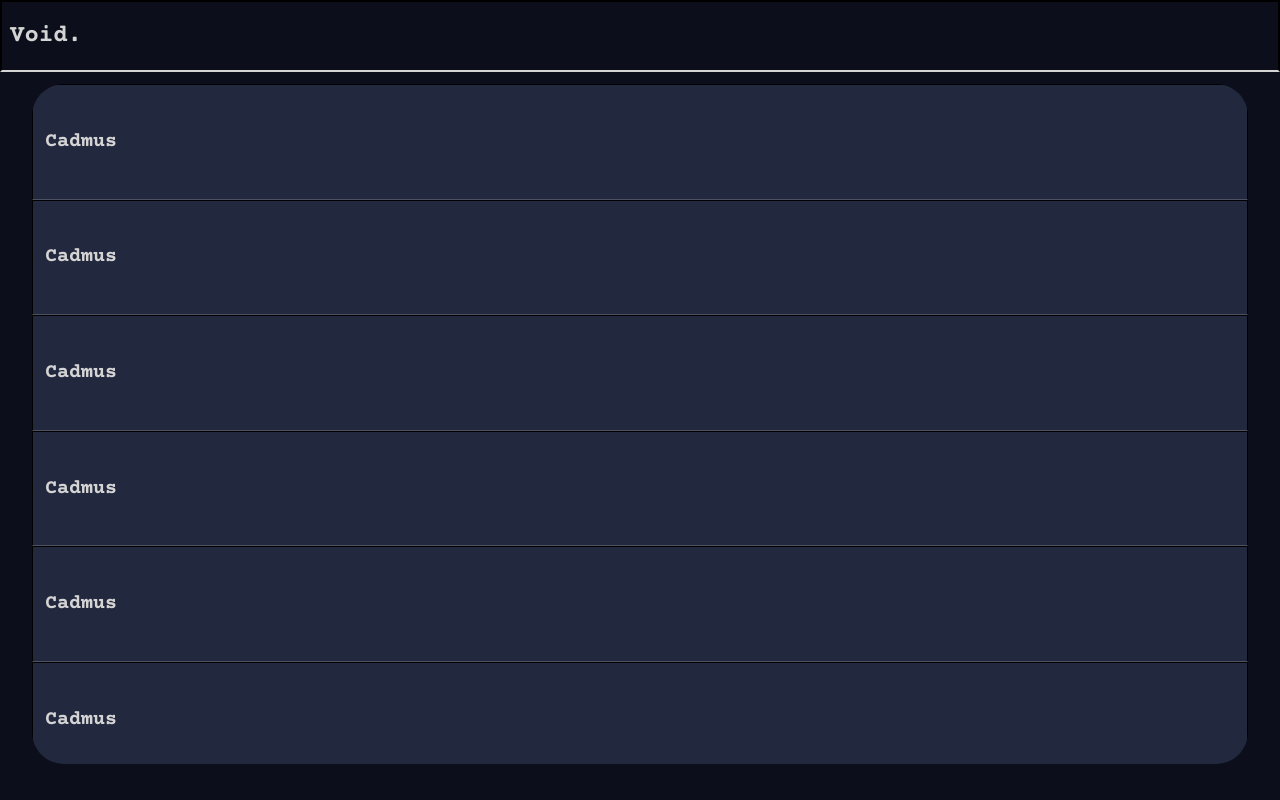
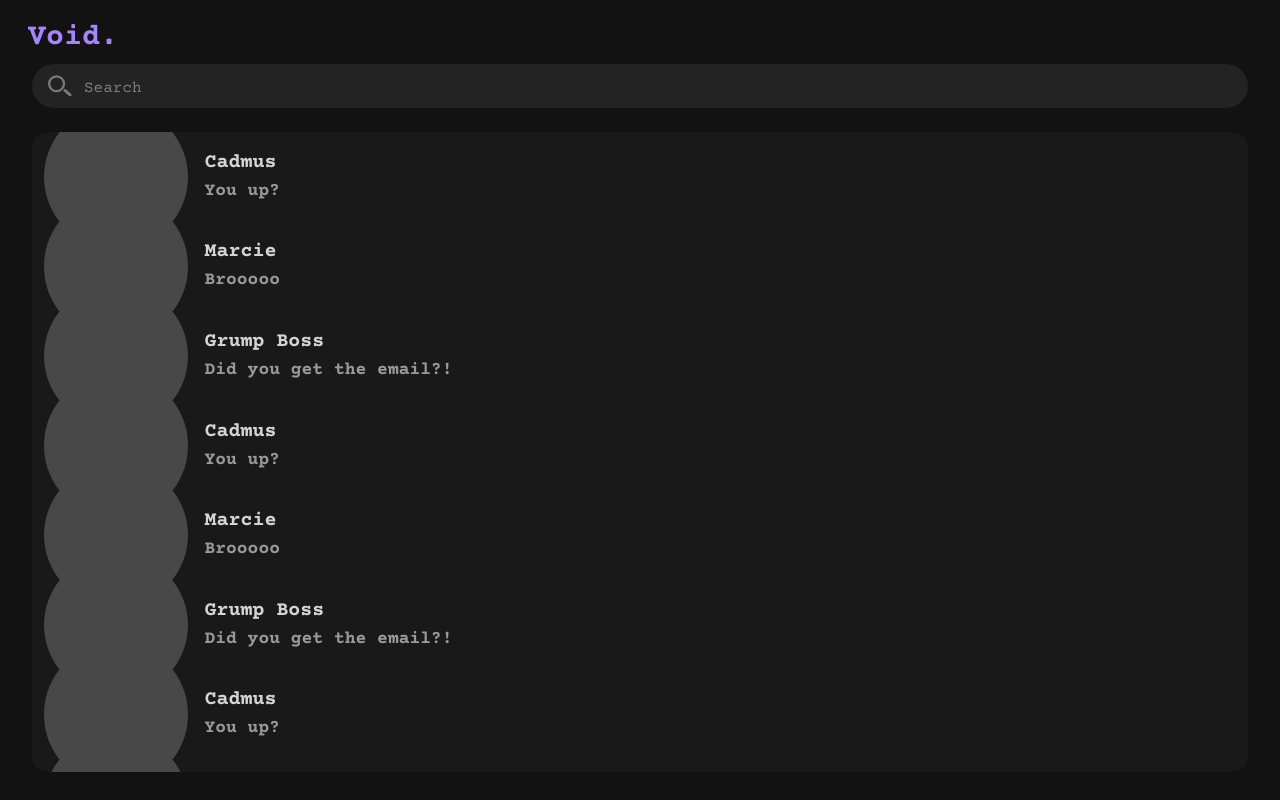
Before and after one commit to CadmusKei/void, a Next.js app: page /Chats in a window 1280 px wide. Built offline with nearby package versions, Linux system fonts and the light colour scheme.

Commit message:
Refactor UI components for improved styling and functionality; update ChatCard to display last messages, enhance Button with click handling, and adjust layout colors across the app.

```diff
--- a/app/Chats/page.js
+++ b/app/Chats/page.js
@@ -11,19 +11,18 @@ import ChatCard from "../Components/ChatCard";
 export default function Home() {
   return (
 
-    <div className="flex flex-col items-center w-full h-screen bg-[#0c0f1b]">
+    <div className="flex flex-col items-center w-full h-screen bg-[#121212]">
         <ChatNav/>
-        <div className="flex flex-col items-center bg-red-500 w-[95%] h-[85%] rounded-4xl mt-3 overflow-scroll">
-          <ChatCard Voidling="Cadmus"/>
-          <ChatCard Voidling="Cadmus"/>
-          <ChatCard Voidling="Cadmus"/>
-          <ChatCard Voidling="Cadmus"/>
-          <ChatCard Voidling="Cadmus"/>
-          <ChatCard Voidling="Cadmus"/>
-          <ChatCard Voidling="Cadmus"/>
-          <ChatCard Voidling="Cadmus"/>
-          <ChatCard Voidling="Cadmus"/>
-          <ChatCard Voidling="Cadmus"/>
+        <div className="flex flex-col items-center bg-[#232323] w-[95%] h-[80%] rounded-2xl mt-1 overflow-scroll">
+          <ChatCard Voidling="Cadmus" lastMessage="You up?"/>
+          <ChatCard Voidling="Marcie" lastMessage="Brooooo"/>
+          <ChatCard Voidling="Grump Boss" lastMessage="Did you get the email?!"/>
+          <ChatCard Voidling="Cadmus" lastMessage="You up?"/>
+          <ChatCard Voidling="Marcie" lastMessage="Brooooo"/>
+          <ChatCard Voidling="Grump Boss" lastMessage="Did you get the email?!"/>
+          <ChatCard Voidling="Cadmus" lastMessage="You up?"/>
+          <ChatCard Voidling="Marcie" lastMessage="Brooooo"/>
+          <ChatCard Voidling="Grump Boss" lastMessage="Did you get the email?!"/>
 
 
         </div>
--- a/app/Components/Button.js
+++ b/app/Components/Button.js
@@ -1,9 +1,15 @@
 
-function Button({label, id, className}){
+function Button({label, id, className, onClick}){
     return (
-        <div className="w-[80%] h-[8%]">
-            <button id={id} className={`flex items-center justify-center hover:bg-violet-700 active:bg-violet-900
-            w-full font-bold text-xl h-full bg-violet-800  text-primary rounded-md`}>{label}</button>
+        <div className="group relative w-[80%] h-[8%]">
+
+            <div className="absolute inset-0 group-hover:opacity-100 opacity-50 transition
+             bg-violet-600 blur-sm "></div>
+
+            <button onClick={onClick} id={id} className={` relative flex items-center justify-center
+            w-full font-bold text-xl h-full bg-[#202020] active:bg-[#353535] border-violet-400 border-2
+            text-primary rounded-md text-shadow-md text-shadow-[#ffffff35]`}>{label}</button>
+
         </div>
     );
 }
--- a/app/Components/ChatCard.js
+++ b/app/Components/ChatCard.js
@@ -1,11 +1,16 @@
+import Profile from "./Profile";
 import Text from "./Text";
 
-export default function ChatCard({Voidling}) {
+export default function ChatCard({Voidling, profileImage, lastMessage}) {
   return (
 
-    <div className="flex items-center w-full min-h-[17%] bg-[#22283e] border
-    border-b-[#d3d3d33e] p-3 ">
-            <Text>{Voidling}</Text>
+    <div className="flex items-center w-full min-h-[14%] bg-[#191919] border-[#191919]  p-3 space-x-4 ">
+      <Profile/>
+      <div className="flex flex-col justify-center h-full w-full">
+        <Text className="font-bold">{Voidling}</Text>
+        <p className={`text-[#999999] font-courier text-lg font-bold`}>{lastMessage}</p>
+      </div>
+
     </div>
 
   );
--- a/app/Components/ChatNav.js
+++ b/app/Components/ChatNav.js
@@ -1,12 +1,25 @@
 import Title from "./Title";
+
 
 
 export default function ChatNav() {
   return (
 
-    <div className="flex items-center w-full h-[9%] bg-[#0c0f1b] border-2
-    border-b-neutral-300">
-            <Title className="p-2 text-2xl">Void.</Title>
+    <div className="relative flex flex-col justify-center w-full h-[16%] bg-[#121212]">
+
+            <Title className="pl-7 pb-2 text-3xl text-violet-400">Void.</Title>
+            <div className="flex items-center bg-[#232323] h-[35%] w-[95%] mx-auto px-4 rounded-full">
+              <img
+                src="/svgs/Search.svg"
+                alt="Search"
+                className="w-6 h-6"
+                />
+                <input
+                  type="text"
+                  placeholder="Search"
+                  className="text-courier pt-1 w-full h-full pl-3 text-primary outline-none"
+                />
+            </div>
 
     </div>
 
--- a/app/Components/Profile.js
+++ b/app/Components/Profile.js
@@ -3,9 +3,8 @@
 export default function Profile(id) {
   return (
 
-    <div className="flex items-center w-full h-30 bg-[#22283e] border
-    border-[#d3d3d33e] p-3 ">
-            <Text>{Voidling}</Text>
+    <div className="flex items-center justify-center aspect-square w-[14%] rounded-full bg-[#484848] ">
+
     </div>
 
   );
--- a/app/Signup/page.js
+++ b/app/Signup/page.js
@@ -9,8 +9,8 @@ import Link from "../Components/Link";
 export default function Home() {
   return (
 
-    <div className="flex flex-col items-center justify-center w-full h-screen space-y-5 bg-[#0c0f1b]">
-      <Title className="mb-12">Welcome to the Void.</Title>
+    <div className="flex flex-col items-center justify-center w-full h-screen space-y-5 bg-[#121212]">
+      <Title className="mb-12 text-3xl font-bold">Welcome to the Void.</Title>
       <Input id="username" label="Username:"/>
       <Password id="password" label="Password:"/>
       <Password id="confirm" label="Confirm Password:"/>
--- a/app/layout.js
+++ b/app/layout.js
@@ -2,10 +2,13 @@
 import { Courier_Prime } from "next/font/google";
 import "./globals.css";
 
+export const metadata = {
+  title: "Void"
+};
 
-export const metadata = {
-  title: "voidler",
-  description: "Generated by create next app",
+export const viewport = {
+  themeColor: "#0c0f1b",
+  colorScheme: "dark",
 };
 
 const courier = Courier_Prime({
--- a/app/page.js
+++ b/app/page.js
@@ -9,7 +9,7 @@ import Link from "./Components/Link";
 export default function Home() {
   return (
 
-    <div className="flex flex-col items-center justify-center w-full h-screen space-y-5 bg-[#0c0f1b]">
+    <div className="flex flex-col items-center justify-center w-full h-screen space-y-5 bg-[#121212]">
       <Title className="mb-12 text-6xl">Void.</Title>
       <Input id="username" label="Username:"/>
       <Password id="password" label="Password:"/>
```
Also changed, not shown: public/svgs/Search.svg (added).
